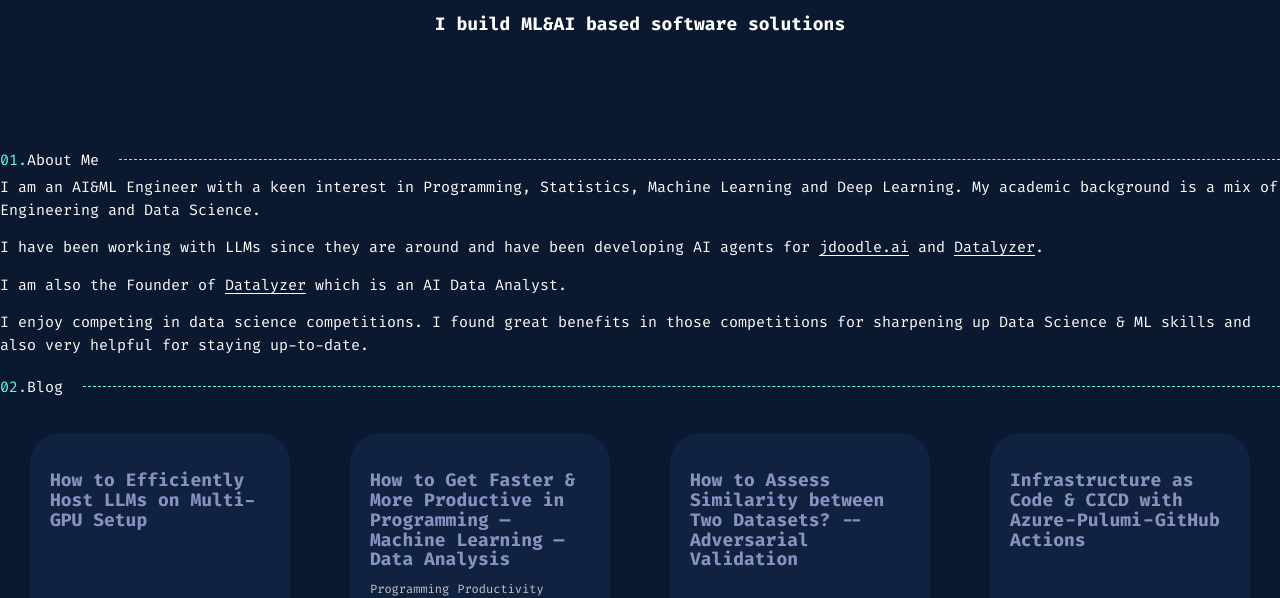
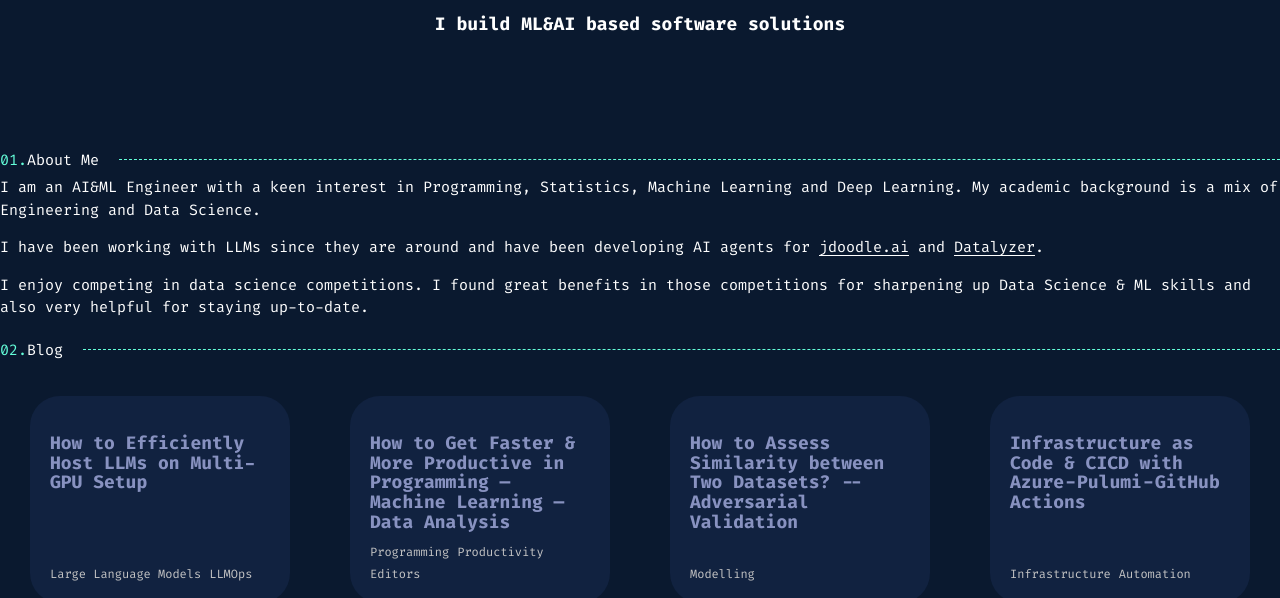
Before and after one commit to anil-gurbuz/PersonalWebsite, a website built with webpack: page index.html in a window 1280 px wide. Shown: the part 212-810 px from the top of the page. Built offline with nearby package versions, Linux system fonts and the light colour scheme; files whose address does not match are found by name.

Commit message:
remove founder

```diff
--- a/index.html
+++ b/index.html
@@ -60,8 +60,8 @@
           <a href="https://jdoodle.ai">jdoodle.ai</a> and <a href="https://datalyzer.digital">Datalyzer</a>.
         </p>
 
-        <p> I am also the Founder of <a href="https://datalyzer.digital">Datalyzer</a> which is an AI Data
-          Analyst.</p>
+        <!-- <p> I am also the Founder of <a href="https://datalyzer.digital">Datalyzer</a> which is an AI Data -->
+        <!--   Analyst.</p> -->
 
         <p>I enjoy competing in data science competitions. I found great benefits in those competitions for sharpening
           up
```
